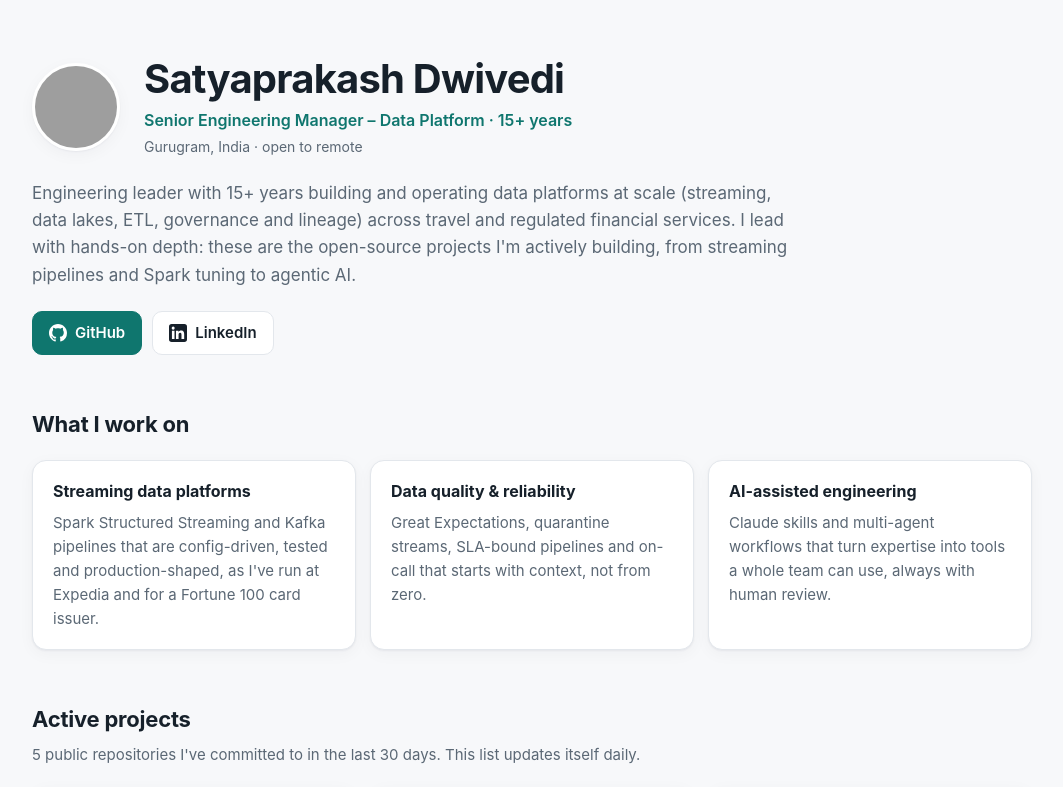
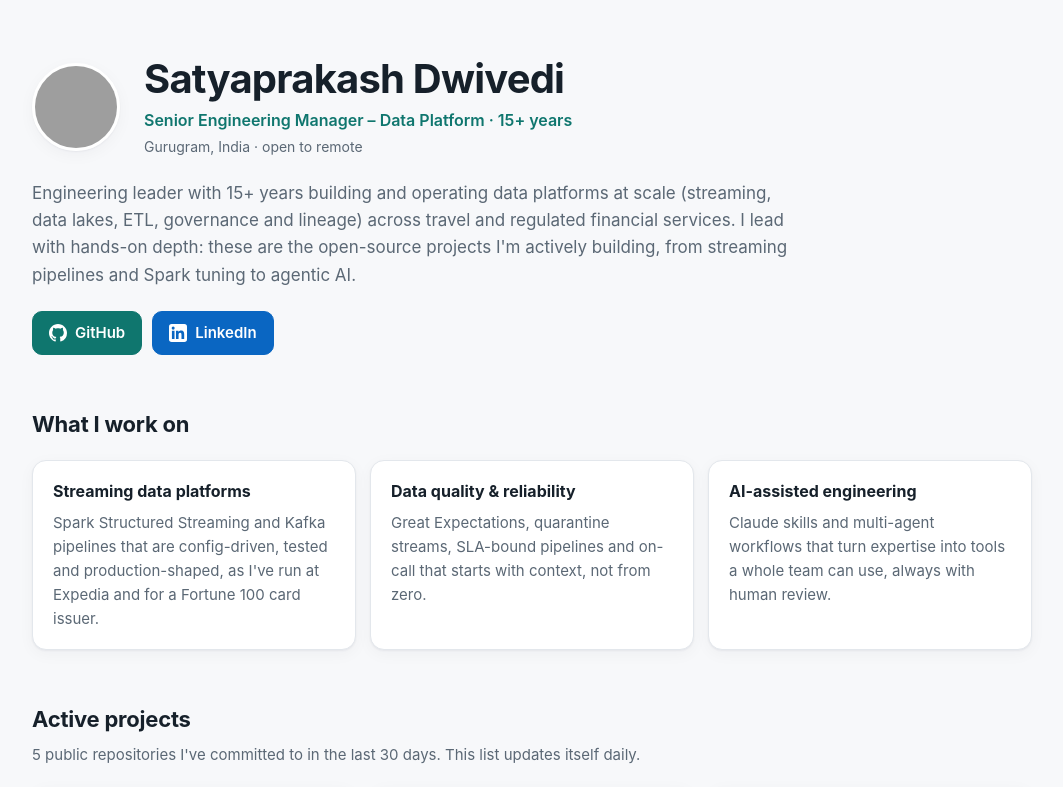
Before and after one commit to satyaprakashdwivedi/satyaprakashdwivedi.github.io, a plain HTML site: page index.html in a window 1280 px wide. Shown: the top 787 px of the page, without its empty margins (108-1171 px from the left). Drawn offline with Linux system fonts and the light colour scheme; grey boxes are pictures that could not be loaded.

Commit message:
LinkedIn button in LinkedIn blue
Co-Authored-By: Claude Opus 5.5 <noreply@anthropic.com>

```diff
--- a/index.html
+++ b/index.html
@@ -49,7 +49,8 @@
       border: 1px solid var(--line); background: var(--surface); color: var(--text); font-weight: 600; font-size: 15px;
     }
     .button.primary { background: var(--accent); border-color: var(--accent); color: #fff; }
-    .button:hover { text-decoration: none; filter: brightness(1.05); }
+    .button.linkedin { background: #0a66c2; border-color: #0a66c2; color: #fff; }
+    .button:hover { text-decoration: none; filter: brightness(1.1); }
     .button svg { width: 18px; height: 18px; fill: currentColor; }
 
     h2 { margin: 52px 0 6px; font-size: 22px; letter-spacing: -.01em; }
@@ -117,7 +118,7 @@
         <svg viewBox="0 0 16 16" aria-hidden="true"><path d="M8 0C3.58 0 0 3.58 0 8c0 3.54 2.29 6.53 5.47 7.59.4.07.55-.17.55-.38 0-.19-.01-.82-.01-1.49-2.01.37-2.53-.49-2.69-.94-.09-.23-.48-.94-.82-1.13-.28-.15-.68-.52-.01-.53.63-.01 1.08.58 1.23.82.72 1.21 1.87.87 2.33.66.07-.52.28-.87.51-1.07-1.78-.2-3.64-.89-3.64-3.95 0-.87.31-1.59.82-2.15-.08-.2-.36-1.02.08-2.12 0 0 .67-.21 2.2.82.64-.18 1.32-.27 2-.27.68 0 1.36.09 2 .27 1.53-1.04 2.2-.82 2.2-.82.44 1.1.16 1.92.08 2.12.51.56.82 1.27.82 2.15 0 3.07-1.87 3.75-3.65 3.95.29.25.54.73.54 1.48 0 1.07-.01 1.93-.01 2.2 0 .21.15.46.55.38A8.013 8.013 0 0016 8c0-4.42-3.58-8-8-8z"/></svg>
         GitHub
       </a>
-      <a class="button" href="https://www.linkedin.com/in/satyaprakashdwivedi/">
+      <a class="button linkedin" href="https://www.linkedin.com/in/satyaprakashdwivedi/">
         <svg viewBox="0 0 16 16" aria-hidden="true"><path d="M13.6 0H2.4A2.4 2.4 0 000 2.4v11.2A2.4 2.4 0 002.4 16h11.2a2.4 2.4 0 002.4-2.4V2.4A2.4 2.4 0 0013.6 0zM4.9 13.4H2.6V6h2.3v7.4zM3.7 5a1.3 1.3 0 110-2.7 1.3 1.3 0 010 2.7zm9.7 8.4h-2.3V9.8c0-.9 0-2-1.2-2s-1.4.9-1.4 1.9v3.7H6.2V6h2.2v1h.1c.3-.6 1.1-1.2 2.2-1.2 2.4 0 2.8 1.6 2.8 3.6v4z"/></svg>
         LinkedIn
       </a>
```
Also changed, not shown: site/template.html (+3 -2 lines).
